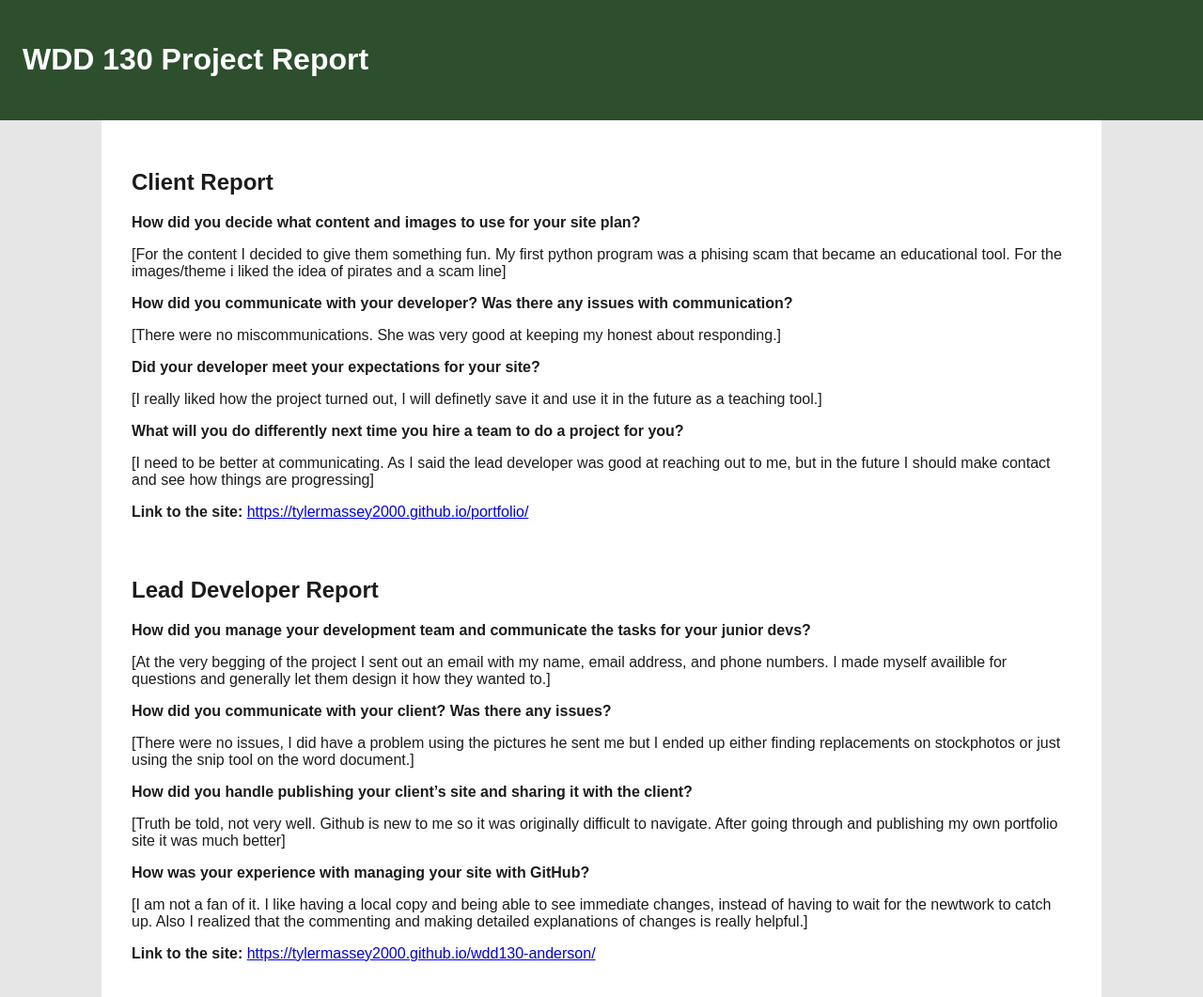
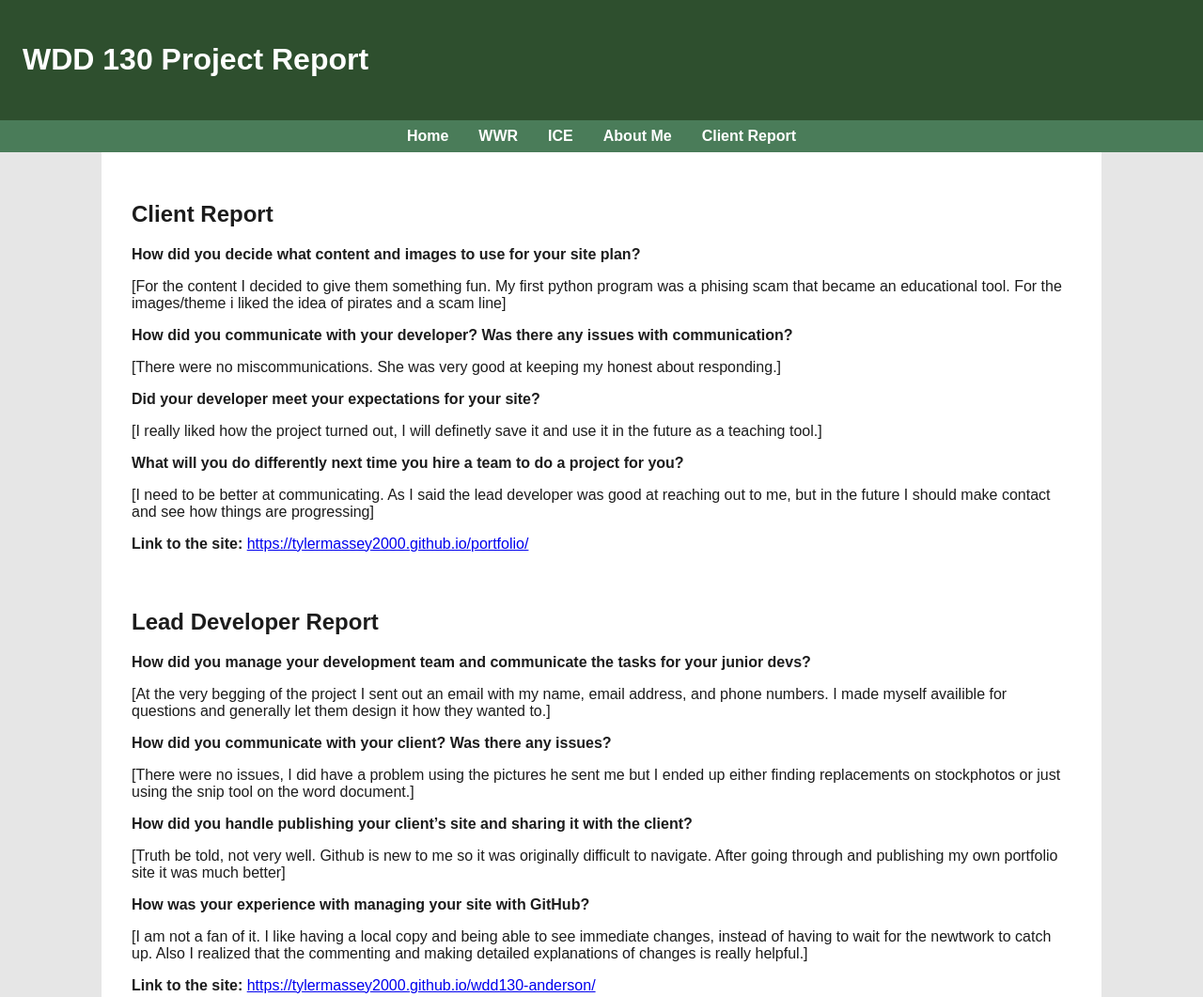
Before and after one commit to TylerMassey2000/portfolio, a plain HTML site: page client_report.html in a window 1280 px wide. Shown: the top 1061 px of the page at 94% size. Drawn offline with Linux system fonts and the light colour scheme.

Commit message:
Update client_report.html
Nav bar and maybe styles will work this time?

```diff
--- a/client_report.html
+++ b/client_report.html
@@ -10,6 +10,16 @@
   <header>
     <h1>WDD 130 Project Report</h1>
   </header>
+
+<nav>
+  <ul>
+    <li><a href="index.html">Home</a></li>
+    <li><a href="WWR/index.html">WWR</a></li>
+    <li><a href="ICE/index.html">ICE</a></li>
+    <li><a href="aboutme.html">About Me</a></li>
+    <li><a href="client_report.html">Client Report</a></li>
+  </ul>
+</nav>
 
   <main>
     <section>
```
